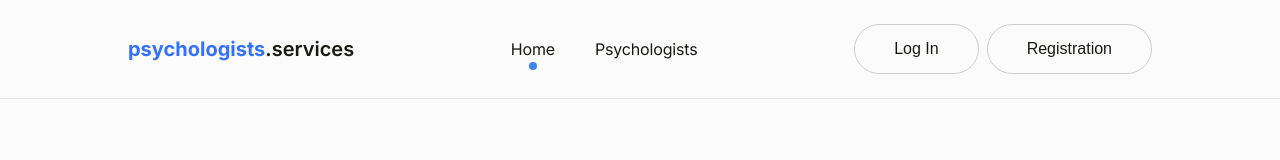
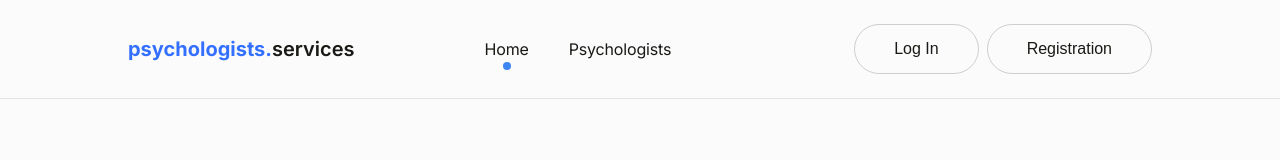
Before and after one commit to Vitalii978/psychologists-service, a React (Vite) app: page / in a window 1280 px wide. Shown: the top 160 px of the page. Built offline with nearby package versions, Linux system fonts and the light colour scheme.

Commit message:
Header rubber layout fixed

```diff
--- a/src/components/Header/Header.css
+++ b/src/components/Header/Header.css
@@ -4,12 +4,24 @@
   flex-direction: row;
   flex-wrap: wrap;
   row-gap: 30px;
-  column-gap: 20px;
+  /* column-gap: 345px; */
   border-bottom: 1px solid rgba(25, 26, 21, 0.1);
   align-items: center;
-  justify-content: center;
+  /* justify-content: center; */
   padding: 24px 128px;
+  /* padding: 24px 36px; */
+  justify-content: space-between;
+
 }
+
+
+  /* @media screen and (max-width: 768px) {
+    .btn-register {
+  padding: 14px 20px;
+  }
+} */
+
+
 
 /* Контейнер с процентными отступами для fluid верстки
 .container {
@@ -21,10 +33,20 @@
 
 .header-content {
   display: flex;
-  /* align-items: center; */
-  /* justify-content: space-between; */
-  height: 24px;
-  /* width: 218px; */
+  align-items: center;
+  flex-wrap: wrap;
+  row-gap: 30px;
+  column-gap: 130px;
+  justify-content: space-between;
+  /* height: 24px;
+  max-width: 526px; */
+
+}
+
+  @media screen and (max-width: 1100px) {
+    .header, .header-content {
+    justify-content: center;
+  }
 }
 
 .logo {
@@ -32,6 +54,8 @@
   align-items: center; */
   text-decoration: none;
   flex-shrink: 0; /* Не сжимается */
+  height: 24px;
+
 }
 
 .logo-blue {
@@ -50,8 +74,9 @@ line-height: 1.2;
 
 .navigation {
   display: flex;
-  gap: 40px; /* 130px в rem */
-  margin: 0 auto;
+  gap: 40px;
+  align-items: center;
+  /* margin: 0 auto; */
   white-space: nowrap;
 }
 
@@ -105,11 +130,13 @@ line-height: 1.2;
   flex-direction: row;
   gap: 8px;
   align-items: center;
-  justify-content: center;
+  /* justify-content: center; */
+  /* margin-left: auto; */
 }
 
 .btn-register {
   padding: 14px 39px;
+  white-space: nowrap;
   border: 1px solid rgba(25, 26, 21, 0.2);
   border-radius: 30px;
   background-color: transparent;
@@ -135,6 +162,7 @@ line-height: 1.2;
 
 .userContainer {
   display: flex;
+  white-space: nowrap;
   flex-direction: row;
   gap: 28px;
   align-items: center;
--- a/src/components/Header/Header.jsx
+++ b/src/components/Header/Header.jsx
@@ -36,10 +36,10 @@ const Header = () => {
 
         <div className="header-content">
           <Link to="/" className="logo">
-            <span className="logo-blue">psychologists</span>
-            <span className="logo-black">.services</span>
+            <span className="logo-blue">psychologists.</span>
+            <span className="logo-black">services</span>
           </Link>
-        </div>
+
           <nav className="navigation">
             <NavLink
                 to="/"
@@ -64,7 +64,7 @@ const Header = () => {
             </NavLink>
         )}
           </nav>
-
+        </div>
         <div>
           {user ? (
             <div className="userContainer">
--- a/src/pages/HomePage/HomePage.css
+++ b/src/pages/HomePage/HomePage.css
@@ -6,7 +6,11 @@
 }
 
 .home-main {
-  padding: 78px 128px;
+  padding-left: 36px;
+  padding-right: 36px;
+  padding-top: 25px;
+  padding-bottom: 25px;
+
   /* width: 100%; */
 }
 
@@ -23,11 +27,16 @@
     margin: 0 auto;
 }
 
-  @media screen and (min-width: 1000px) {
+  @media screen and (min-width: 1100px) {
     .home-content {
     flex-direction: row;
     gap: 125px;
   }
+
+  .home-main {
+    padding: 78px 128px;
+
+}
 }
 
 .home-left {
```
Lines whose indentation alone changed are shown as unchanged.
